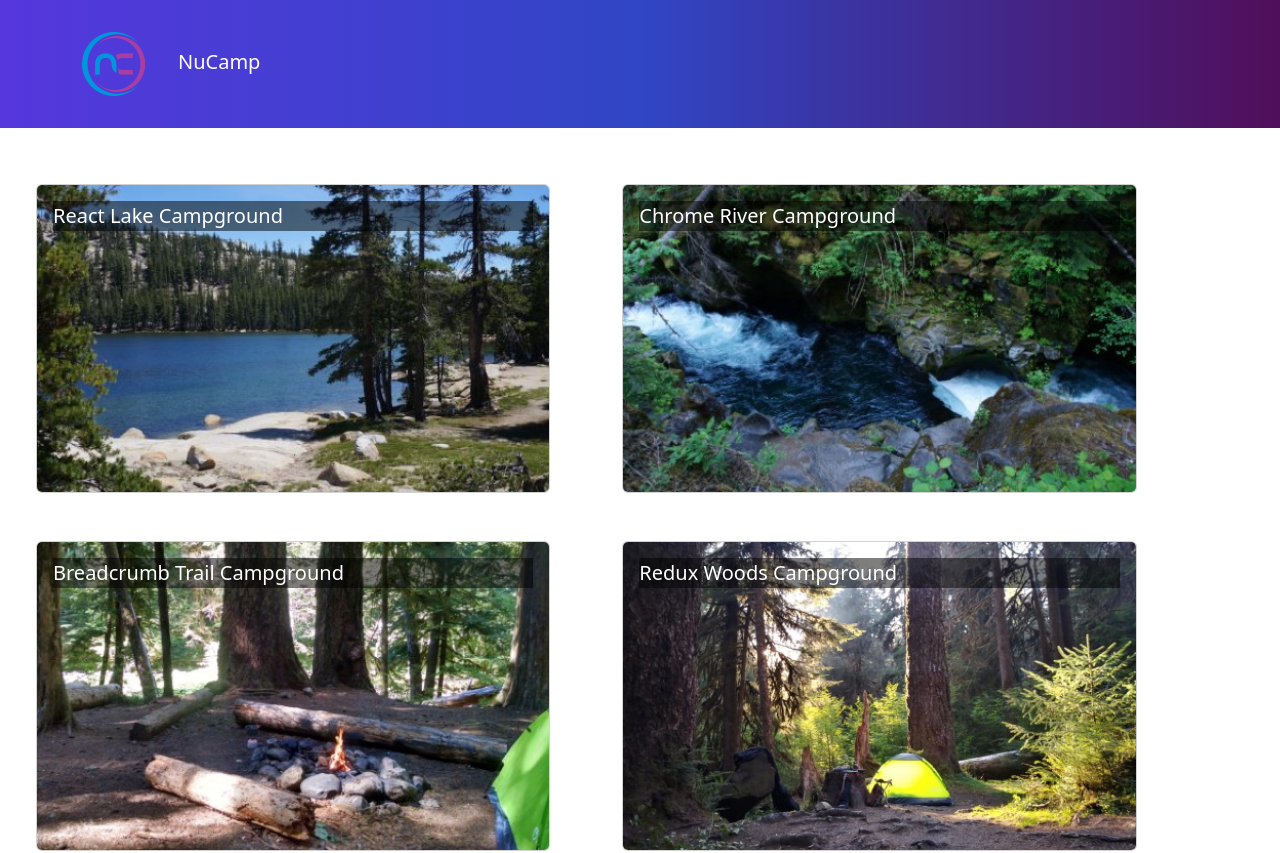
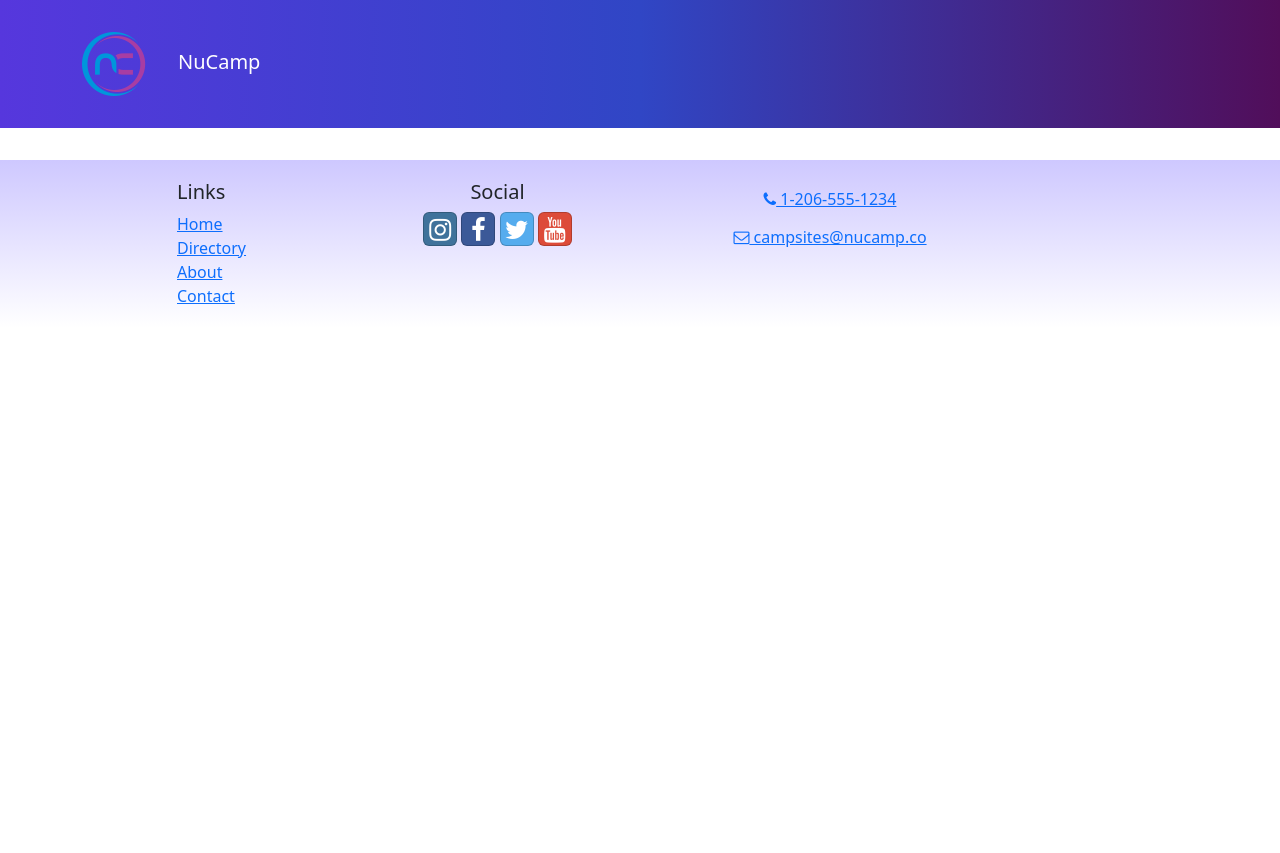
Before and after one commit to jadewalee/nucampsite, a React (Create React App) app: page / in a window 1280 px wide. Shown: the top 853 px of the page. After the commit the page ends 800 px from the top, so only its background shows below. Built offline with nearby package versions, Linux system fonts and the light colour scheme.

Commit message:
added router

```diff
--- a/src/App.js
+++ b/src/App.js
@@ -1,17 +1,37 @@
 import React from 'react';
-import './App.css';
-import { CAMPSITES } from './app/shared/CAMPSITES';
+import './styles/App.css'
+import AboutPage from './app/pages/AboutPage';
 import Header from './components/Header';
-import CampsiteList from './features/campsites/CampsiteList';
 import Footer from './components/Footer';
+
+
+
+import {
+  BrowserRouter as Router,
+  Routes,
+  Route,
+  BrowserRouter,
+} from "react-router-dom";
+import HomePage from './app/pages/HomePage';
 
 
 function App() {
   return (
     <div className="App">
-      <Header />
-      <CampsiteList />
-      <Footer />
+      <BrowserRouter>
+        <Header />
+        <Routes>
+          <Route
+          path='/HomePage'
+          element={<HomePage />}>
+          </Route>
+          <Route
+            path="/AboutPage"
+            element={<AboutPage />}
+          ></Route>
+        </Routes>
+        <Footer />
+      </BrowserRouter>
     </div>
   );
 }
--- a/src/components/Footer.jsx
+++ b/src/components/Footer.jsx
@@ -8,7 +8,11 @@ const Footer = () => {
             <Container>
                 <Row>
                     <Col xs={{ size: 4, offset: 1 }} sm='2'>
-                        <h5>this will be site navigation!</h5>
+                        <h5>Links</h5>
+                        <a href='/'>Home</a> <br/>
+                        <a href='/'>Directory</a> <br/>
+                        <a href='/AboutPage'>About</a> <br/>
+                        <a href='/'>Contact</a>
                     </Col>
                     <Col xs='6' sm='3' className='text-center'
                     >
```
Also changed, not shown: src/styles/App.css (renamed from src/App.css).
